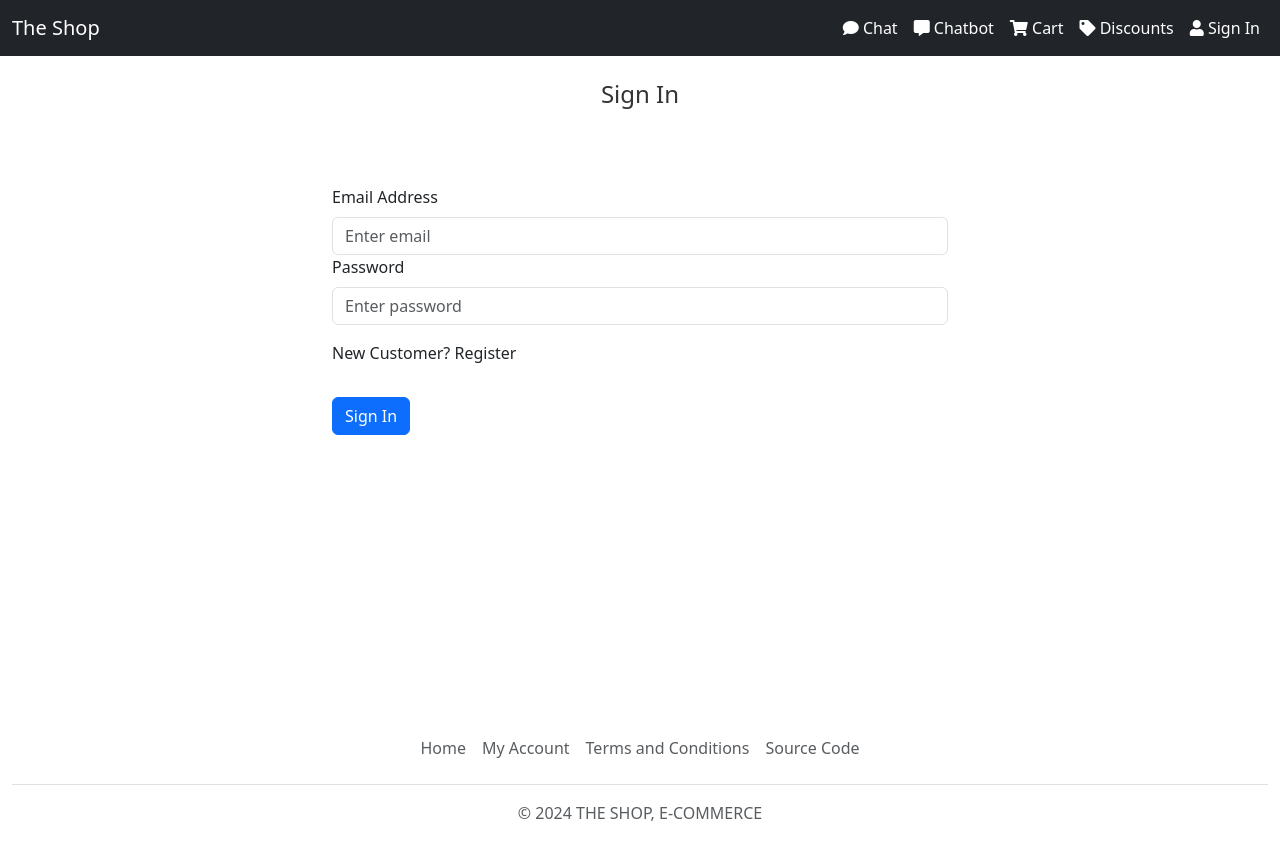
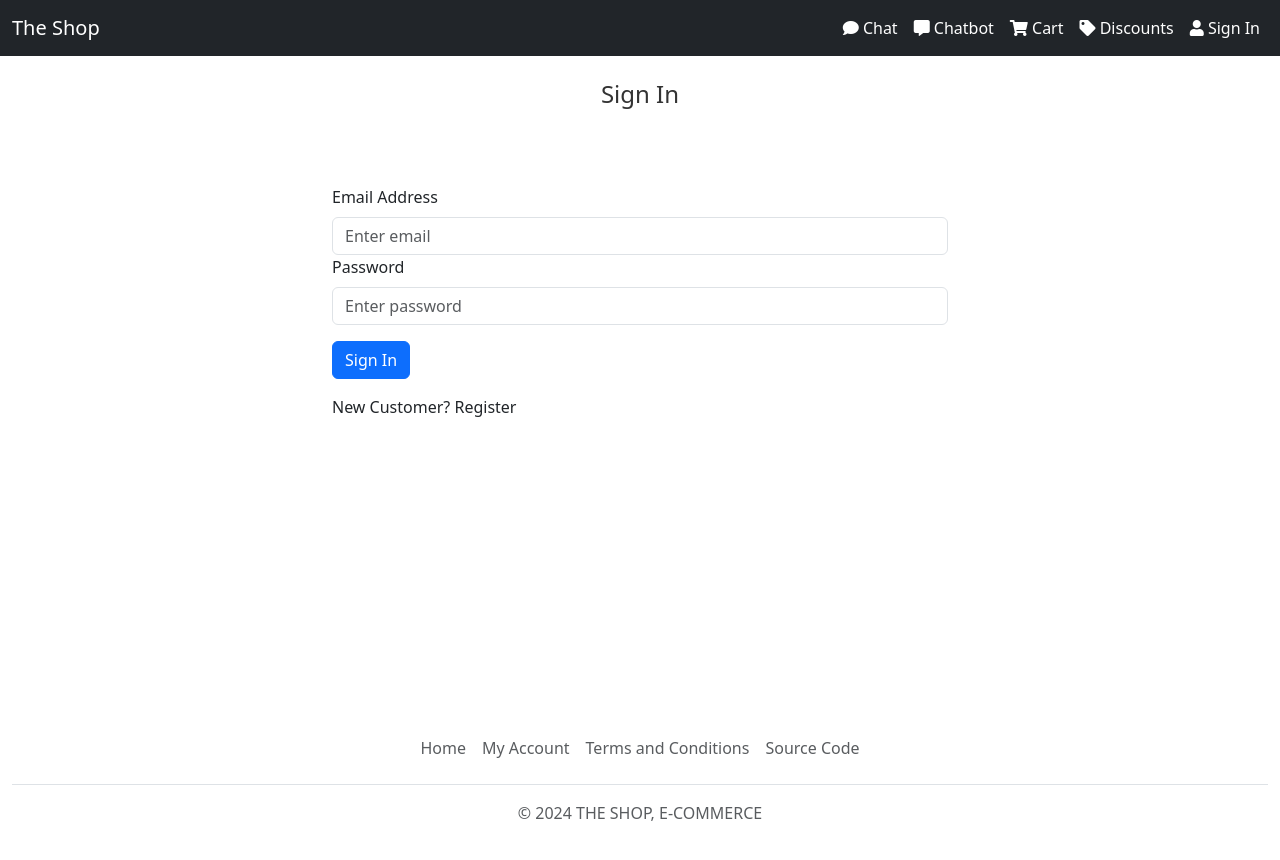
Before and after one commit to dluongta/The_Shop, a React (Create React App) app in the folder client/: page /login in a window 1280 px wide. Shown: the top 860 px of the page. Built offline with nearby package versions, Linux system fonts and the light colour scheme.

Commit message:
complete app

```diff
--- a/client/src/pages/LoginScreen.js
+++ b/client/src/pages/LoginScreen.js
@@ -142,8 +142,11 @@ const LoginScreen = () => {
             onChange={(e) => setPassword(e.target.value)}
           ></Form.Control>
         </Form.Group>
+
+        <Button type="submit" variant="primary" className="mt-3">
+          Sign In
+        </Button>
       </Form>
-
       {/* New Customer Link */}
       <Row className="py-3">
         <Col>
@@ -153,11 +156,6 @@ const LoginScreen = () => {
           </Link>
         </Col>
       </Row>
-
-      {/* Move the Login Button here */}
-      <Button type="submit" variant="primary" className="mt-3">
-        Sign In
-      </Button>
 
       {/* Modal for new user registration */}
       <Modal show={showModal} onHide={() => setShowModal(false)}>
--- a/package.json
+++ b/package.json
@@ -27,7 +27,8 @@
     "morgan": "^1.10.0",
     "multer": "^1.4.2",
     "react-router-dom": "^6.28.0",
-    "socket.io": "^4.8.1"
+    "socket.io": "^4.8.1",
+    "start": "^5.1.0"
   },
   "devDependencies": {
     "concurrently": "^5.3.0",
```
Also changed, not shown: 8 other files (tests, documents, lock files or other folders).
